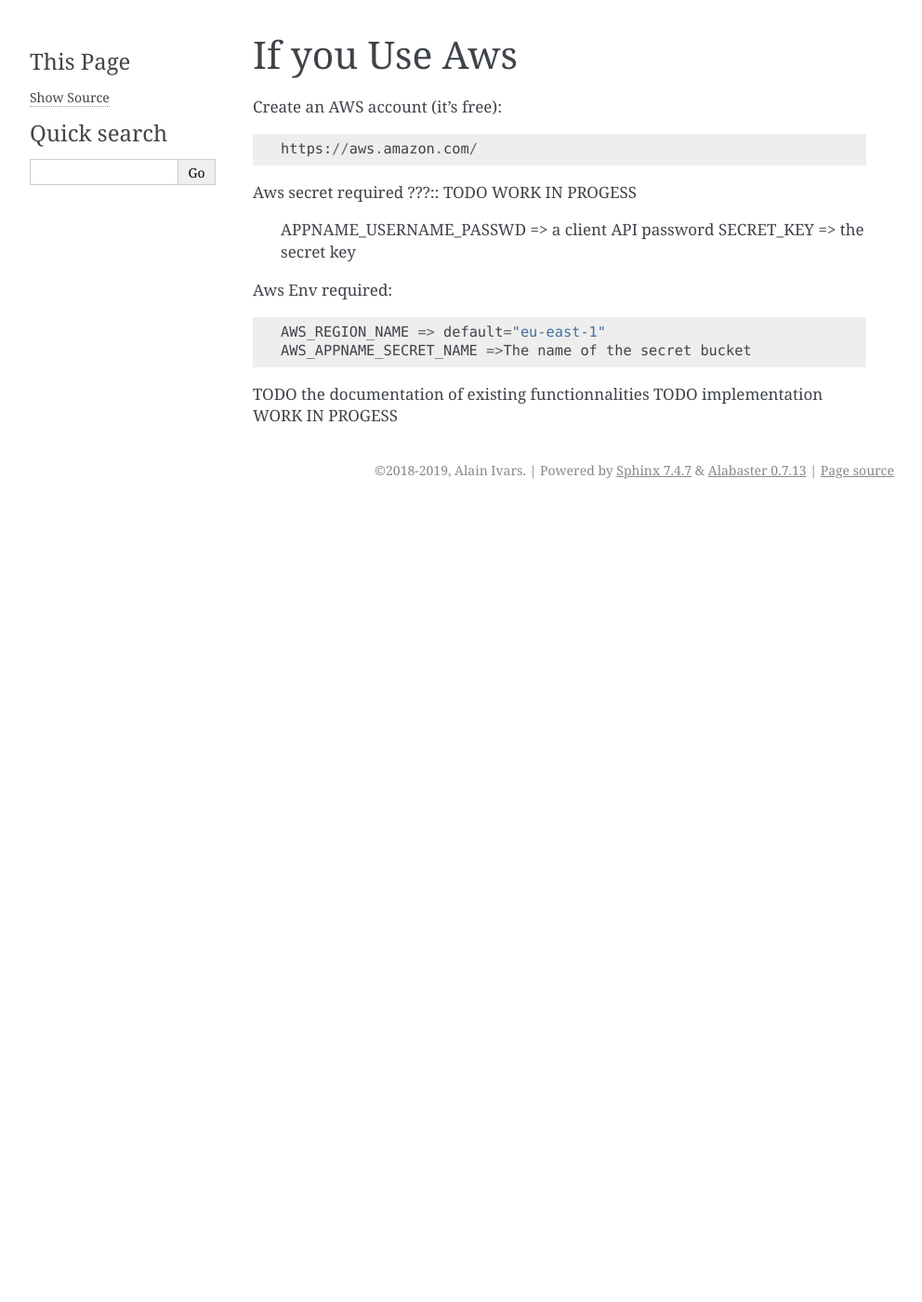
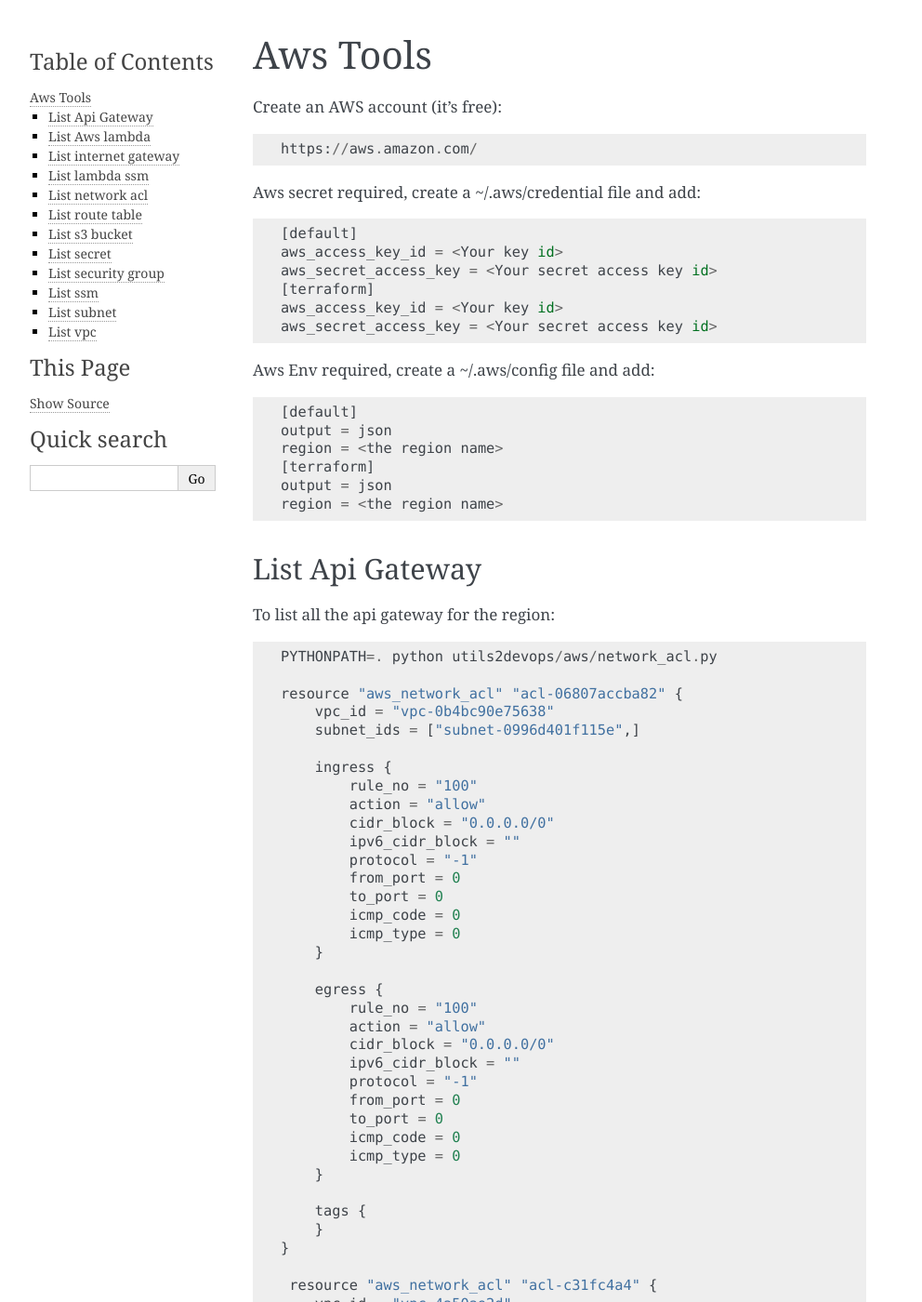
Before and after one commit to alainivars/utils2devops, a Sphinx documentation site: the page built from docs/aws.rst, in a window 1280 px wide and 1400 px high. Shown: the whole window at 93% size, without its empty margins (148-1140 px from the left). Built offline with Sphinx 7.4.7, drawn with Linux system fonts in a browser that asks for light colours; pages that are not in the unit, such as notebooks, are missing from menus; the version number is read from the project's files by our own code; some of the changed text lies outside the part shown.

Commit message:
Update documentation for Aws functions.

```diff
--- a/docs/aws.rst
+++ b/docs/aws.rst
@@ -1,22 +1,264 @@
 
 .. include:: links.inc
 
-If you Use Aws
-==============
+.. _ref-create-profile:
+Aws Tools
+=========
 
 Create an AWS account (it's free)::
 
     https://aws.amazon.com/
 
-Aws secret required ???::  TODO WORK IN PROGESS
+Aws secret required, create a ~/.aws/credential file and add::
 
-    APPNAME_USERNAME_PASSWD => a client API password
-    SECRET_KEY => the secret key
+    [default]
+    aws_access_key_id = <Your key id>
+    aws_secret_access_key = <Your secret access key id>
+    [terraform]
+    aws_access_key_id = <Your key id>
+    aws_secret_access_key = <Your secret access key id>
 
-Aws Env required::
+Aws Env required, create a ~/.aws/config file and add::
 
-    AWS_REGION_NAME => default="eu-east-1"
-    AWS_APPNAME_SECRET_NAME =>The name of the secret bucket
+    [default]
+    output = json
+    region = <the region name>
+    [terraform]
+    output = json
+    region = <the region name>
 
-TODO the documentation of existing functionnalities
-TODO implementation WORK IN PROGESS
+
+List Api Gateway
+----------------
+
+To list all the api gateway for the region::
+
+    PYTHONPATH=. python utils2devops/aws/network_acl.py
+
+    resource "aws_network_acl" "acl-06807accba82" {
+        vpc_id = "vpc-0b4bc90e75638"
+        subnet_ids = ["subnet-0996d401f115e",]
+
+        ingress {
+            rule_no = "100"
+            action = "allow"
+            cidr_block = "0.0.0.0/0"
+            ipv6_cidr_block = ""
+            protocol = "-1"
+            from_port = 0
+            to_port = 0
+            icmp_code = 0
+            icmp_type = 0
+        }
+
+        egress {
+            rule_no = "100"
+            action = "allow"
+            cidr_block = "0.0.0.0/0"
+            ipv6_cidr_block = ""
+            protocol = "-1"
+            from_port = 0
+            to_port = 0
+            icmp_code = 0
+            icmp_type = 0
+        }
+
+        tags {
+        }
+    }
+
+     resource "aws_network_acl" "acl-c31fc4a4" {
+        vpc_id = "vpc-4a50ae2d"
+        subnet_ids = ["subnet-35d6d","subnet-09a005","subnet-bdb380",]
+
+        ingress {
+            rule_no = "100"
+            action = "allow"
+            cidr_block = "0.0.0.0/0"
+            ipv6_cidr_block = ""
+            protocol = "-1"
+            from_port = 0
+            to_port = 0
+            icmp_code = 0
+            icmp_type = 0
+        }
+
+        egress {
+            rule_no = "100"
+            action = "allow"
+            cidr_block = "0.0.0.0/0"
+            ipv6_cidr_block = ""
+            protocol = "-1"
+            from_port = 0
+            to_port = 0
+            icmp_code = 0
+            icmp_type = 0
+        }
+
+        tags {
+        }
+    }
+
+
+List Aws lambda
+---------------
+
+To list all the Aws lambda for the region::
+
+    PYTHONPATH=. python utils2devops/aws/aws_lambda.py
+
+List internet gateway
+---------------------
+
+To list all the internet gateway for the region::
+
+    PYTHONPATH=. python utils2devops/aws/internet_gateway.py
+
+    resource "aws_internet_gateway" "igw-9935f0" {
+        vpc_id = "vpc-9e987"
+        tags {
+        }
+    }
+
+List lambda ssm
+---------------
+
+To list all the lambda ssm for the region::
+
+    PYTHONPATH=. python utils2devops/aws/lambda_ssm.py
+
+List network acl
+----------------
+
+To list all the network acl for the region::
+
+    PYTHONPATH=. python utils2devops/aws/network_acl.py
+
+    resource "aws_network_acl" "acl-0682c7" {
+        vpc_id = "vpc-0b24bc90e75638"
+        subnet_ids = ["subnet-061f115e",]
+
+        ingress {
+            rule_no = "100"
+            action = "allow"
+            cidr_block = "0.0.0.0/0"
+            ipv6_cidr_block = ""
+            protocol = "-1"
+            from_port = 0
+            to_port = 0
+            icmp_code = 0
+            icmp_type = 0
+        }
+
+        egress {
+            rule_no = "100"
+            action = "allow"
+            cidr_block = "0.0.0.0/0"
+            ipv6_cidr_block = ""
+            protocol = "-1"
+            from_port = 0
+            to_port = 0
+            icmp_code = 0
+            icmp_type = 0
+        }
+
+        tags {
+        }
+    }
+
+     resource "aws_network_acl" "acl-c31fc4" {
+        vpc_id = "vpc-4a50ae2d"
+        subnet_ids = ["subnet-35d6d","subnet-09a730","subnet-bb380","subnet-a35833c6","subnet-e392f0c9","subnet-ad0e52db",]
+
+        ingress {
+            rule_no = "100"
+            action = "allow"
+            cidr_block = "0.0.0.0/0"
+            ipv6_cidr_block = ""
+            protocol = "-1"
+            from_port = 0
+            to_port = 0
+            icmp_code = 0
+            icmp_type = 0
+        }
+
+        egress {
+            rule_no = "100"
+            action = "allow"
+            cidr_block = "0.0.0.0/0"
+            ipv6_cidr_block = ""
+            protocol = "-1"
+            from_port = 0
+            to_port = 0
+            icmp_code = 0
+            icmp_type = 0
+        }
+
+        tags {
+        }
+    }
+
+List route table
+----------------
+
+To list all the route table for the region::
+
+    PYTHONPATH=. python utils2devops/aws/route_table.py
+
+    resource "aws_route_table" "" {
+        vpc_id = "vpc-4a50ae2d"
+
+        route {
+            route_table_id = "rtb-6298e405"
+            destination_cidr_block = "172.31.0.0/16"
+            gateway_id = "local"
+        }
+
+        route {
+            route_table_id = "rtb-6298e405"
+            destination_cidr_block = "0.0.0.0/0"
+            gateway_id = "igw-8bc0adef"
+        }
+    }
+
+List s3 bucket
+--------------
+
+To list all the s3 bucket for the region::
+
+    PYTHONPATH=. python utils2devops/aws/s3_bucket.py
+
+List secret
+-----------
+
+To list all the secret for the region::
+
+    PYTHONPATH=. python utils2devops/aws/secretmanager.py
+
+List security group
+-------------------
+
+To list all the security group for the region::
+
+    PYTHONPATH=. python utils2devops/aws/security_group.py
+
+List ssm
+--------
+
+To list all the ssm for the region::
+
+    PYTHONPATH=. python utils2devops/aws/ssm.py
+
+List subnet
+-----------
+
+To list all the subnet for the region::
+
+    PYTHONPATH=. python utils2devops/aws/subnet.py
+
+List vpc
+--------
+
+To list all the vpc for the region::
+
+    PYTHONPATH=. python utils2devops/aws/vpc.py
```
